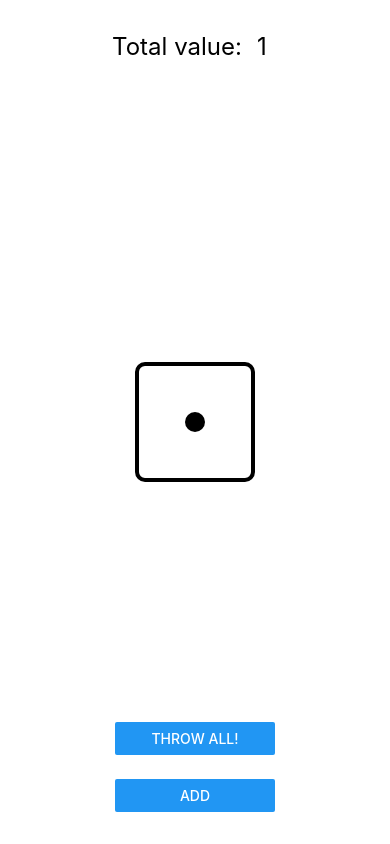
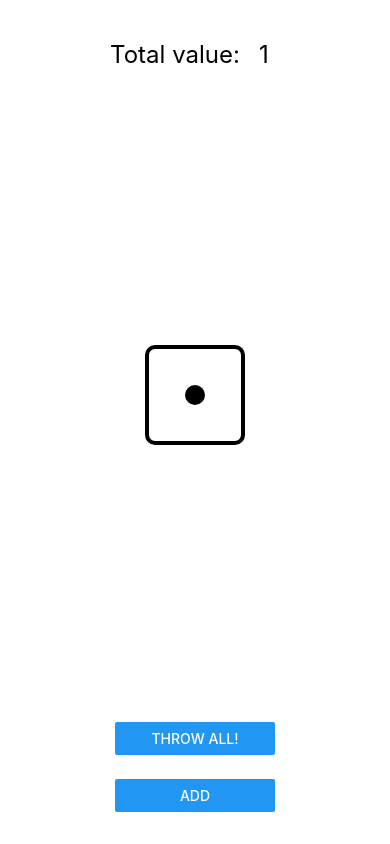
Before and after one commit to lapanti/dice, a React Native app: screen / in a window 390 px wide. Built offline with nearby package versions, Linux system fonts and the light colour scheme.

Commit message:
refactor: wrap dice in scrollview

```diff
--- a/app.json
+++ b/app.json
@@ -23,7 +23,8 @@
       "adaptiveIcon": {
         "foregroundImage": "./assets/adaptive-icon.png",
         "backgroundColor": "#FFFFFF"
-      }
+      },
+      "package": "com.lapanti.dice"
     },
     "web": {
       "favicon": "./assets/favicon.png"
--- a/app/mainView/DiceContainer.tsx
+++ b/app/mainView/DiceContainer.tsx
@@ -1,13 +1,18 @@
 import React from 'react'
 // eslint-disable-next-line import/namespace,import/named
-import { StyleSheet, View } from 'react-native'
+import { ScrollView, StyleSheet } from 'react-native'
 
 import useAppSelector from '../../hooks/useAppSelector'
 import { allDiceSelector } from '../../store/ducks/dice'
 import Dice from './diceContainer/Dice'
 
 const styles = StyleSheet.create({
+    scrollView: {
+        marginTop: 106,
+        marginBottom: 160,
+    },
     container: {
+        flexGrow: 1,
         flexDirection: 'row',
         flexWrap: 'wrap',
         alignItems: 'center',
@@ -19,11 +24,11 @@ const DiceContainer = () => {
     const allDice = useAppSelector(allDiceSelector)
 
     return (
-        <View style={styles.container}>
+        <ScrollView contentContainerStyle={styles.container} style={styles.scrollView}>
             {allDice.map((dice, i) => (
                 <Dice key={i} dice={dice} index={i} />
             ))}
-        </View>
+        </ScrollView>
     )
 }
 
--- a/app/mainView/Title.tsx
+++ b/app/mainView/Title.tsx
@@ -8,16 +8,16 @@ import { rollingSelector, totalSelector } from '../../store/ducks/dice'
 const styles = StyleSheet.create({
     title: {
         position: 'absolute',
-        top: 32,
+        top: 40,
         flexDirection: 'row',
         alignItems: 'center',
         justifyContent: 'center',
     },
     titleValue: {
-        marginLeft: 4,
-        width: 32,
+        marginLeft: 8,
+        minWidth: 32,
         alignItems: 'center',
-        justifyContent: 'center',
+        justifyContent: 'flex-start',
     },
     titleText: {
         fontSize: 24,
--- a/app/mainView/diceContainer/Dice.tsx
+++ b/app/mainView/diceContainer/Dice.tsx
@@ -10,7 +10,7 @@ import useInterval from '../../../hooks/useInterval'
 import useTimeout from '../../../hooks/useTimeout'
 import { roll, startRolling, stopRolling } from '../../../store/ducks/dice'
 
-const top = 25
+const top = '20%'
 const right = top
 const bottom = right
 const left = bottom
@@ -22,8 +22,8 @@ const marginLeft = marginBottom
 
 const styles = StyleSheet.create({
     die: {
-        height: 120,
-        width: 120,
+        height: 100,
+        width: 100,
         borderRadius: 10,
         borderWidth: 4,
         borderStyle: 'solid',
```
